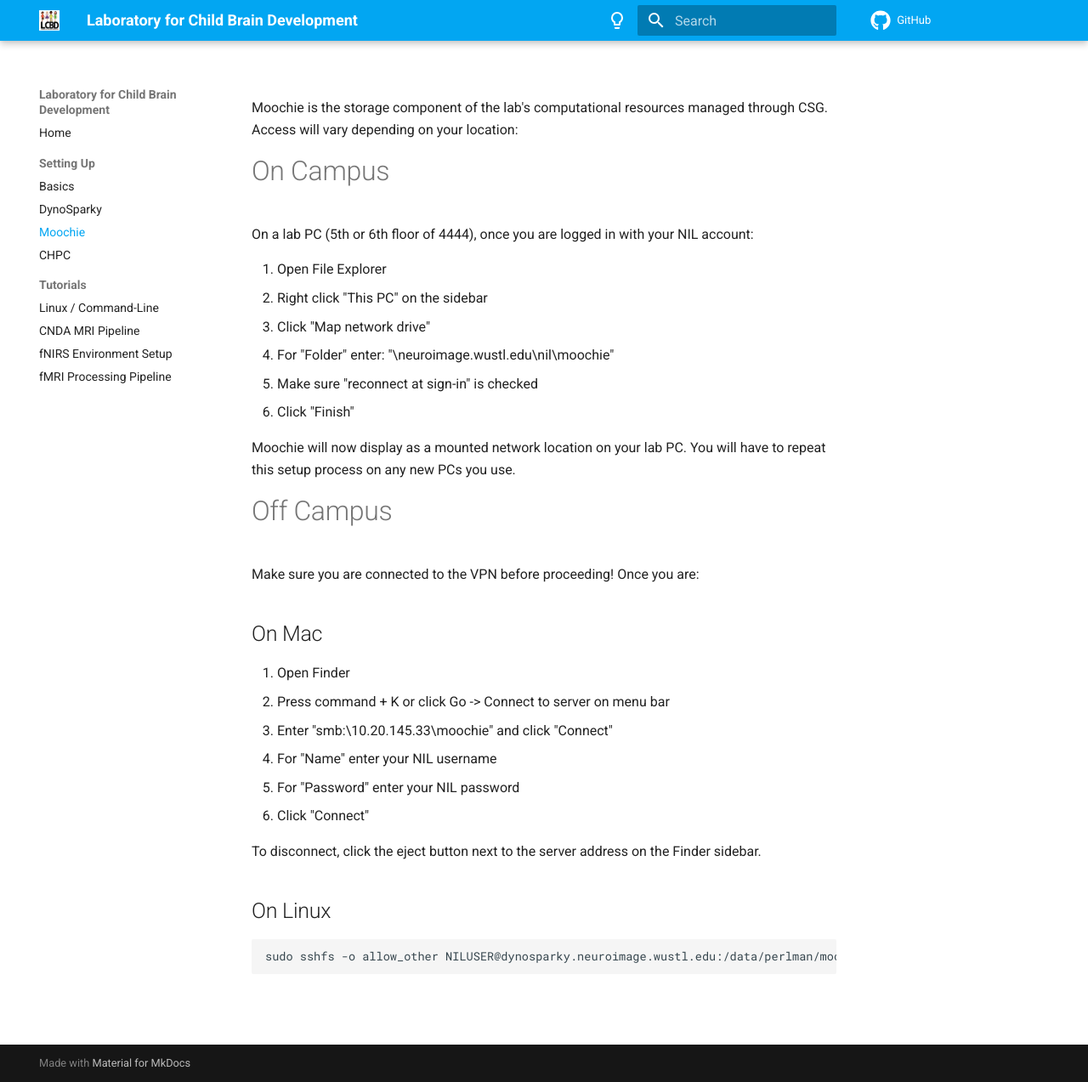
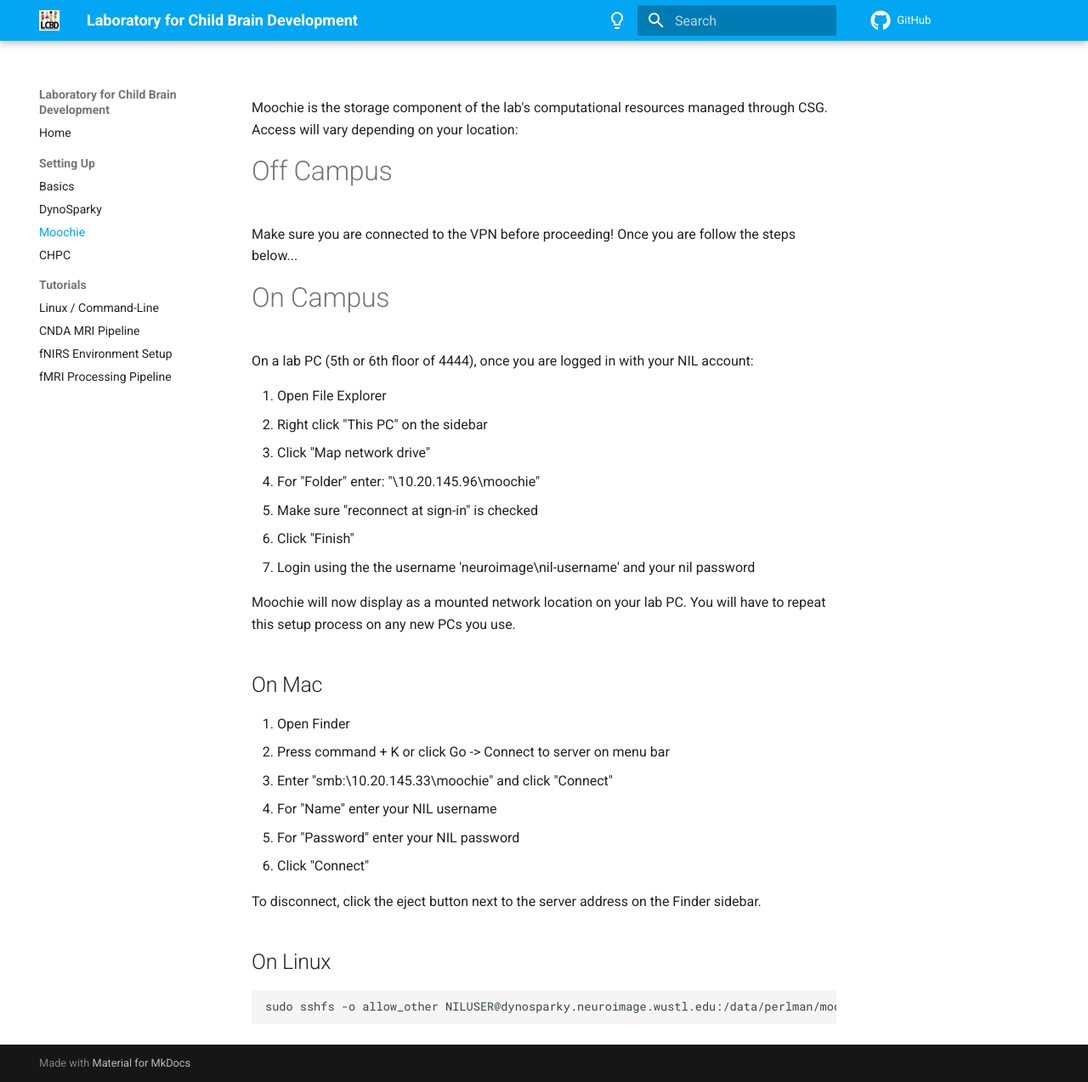
Before and after one commit to ChildBrainLab/ChildBrainLab.github.io, an MkDocs documentation site: the page built from docs/setting_up/Moochie.md, in a window 1280 px wide and 1273 px high. Shown: the whole window at 85% size. Built offline with MkDocs 1.6.1 and Material for MkDocs 9.7.7, drawn with Linux system fonts in a browser that asks for light colours; comment, search, counter and statistics services are not loaded.

Commit message:
Updated windows login procedure to
Previous login procedure was no longer worker so I updated the folder address and login steps to reflect the new process for logging in.

```diff
--- a/docs/setting_up/Moochie.md
+++ b/docs/setting_up/Moochie.md
@@ -1,4 +1,7 @@
 Moochie is the storage component of the lab's computational resources managed through CSG. Access will vary depending on your location:
+
+# Off Campus
+Make sure you are connected to the VPN before proceeding! Once you are follow the steps below...
 
 # On Campus
 On a lab PC (5th or 6th floor of 4444), once you are logged in with your NIL account:
@@ -6,14 +9,12 @@ On a lab PC (5th or 6th floor of 4444), once you are logged in with your NIL acc
 1. Open File Explorer
 2. Right click "This PC" on the sidebar
 3. Click "Map network drive"
-4. For "Folder" enter: "\\neuroimage.wustl.edu\nil\moochie"
+4. For "Folder" enter: "\\10.20.145.96\moochie"
 5. Make sure "reconnect at sign-in" is checked
 6. Click "Finish"
+7. Login using the the username 'neuroimage\nil-username' and your nil password
 
 Moochie will now display as a mounted network location on your lab PC. You will have to repeat this setup process on any new PCs you use.
-
-# Off Campus
-Make sure you are connected to the VPN before proceeding! Once you are:
 
 ## On Mac
 1. Open Finder
```
